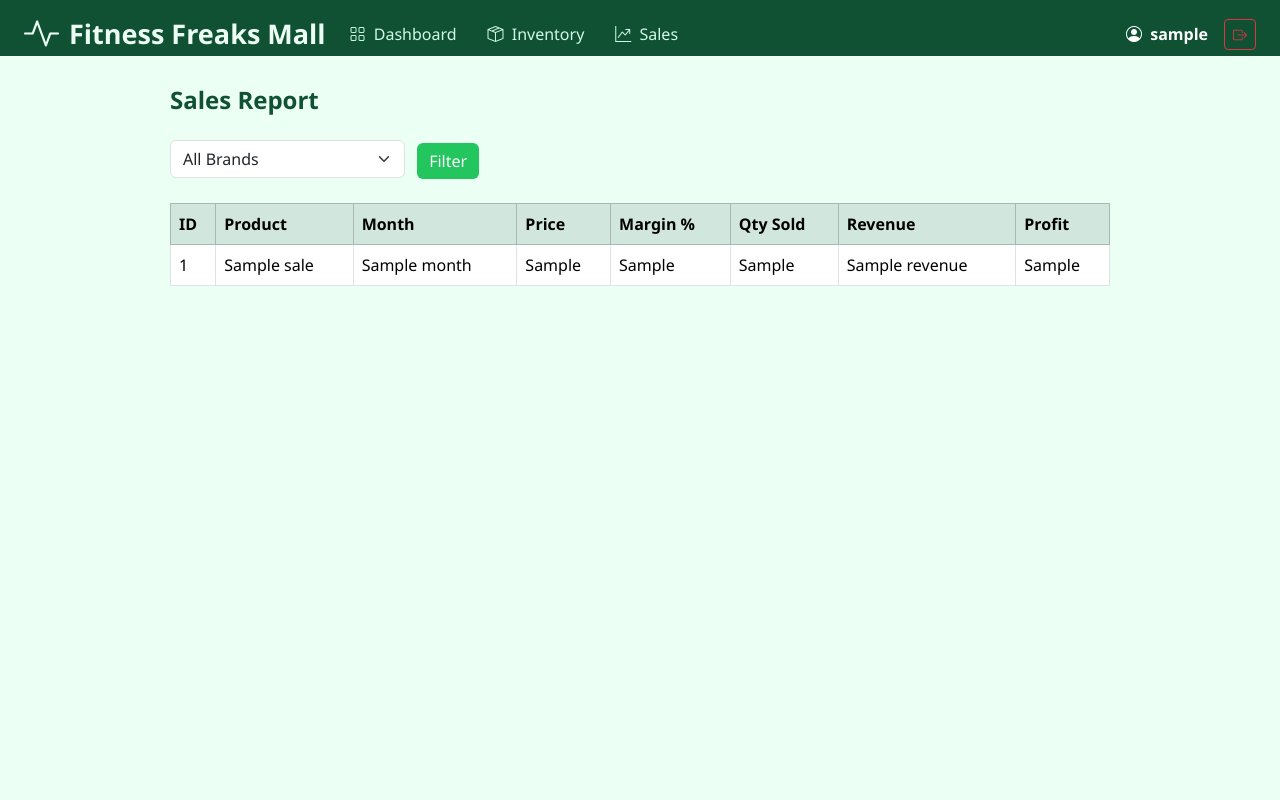
After one commit to wtwinds/Fitness_Mall, a Flask app: page /sales in a window 1280 px wide. The commit adds this page. Run offline with Flask 3, Linux system fonts and the light colour scheme; the visitor is signed in with stand-in values (Sample User, id 1); a database or web service that is not in the repository returns one stand-in record (values such as "Sample title").

Commit message:
sales commit

```diff
--- a/app.py
+++ b/app.py
@@ -10,6 +10,8 @@ client = MongoClient(config.MONGO_URI)
 db = client[config.DB_NAME]
 users_col = db["users"]
 inventory_col = db["inventory"]
+sales_col = db["sales"]
+
 
 # ---------- LOGIN ----------
 @app.route("/", methods=["GET", "POST"])
@@ -90,6 +92,49 @@ def inventory():
         items=items
     )
 
+# ---------- SALES ----------
+@app.route("/sales")
+def sales():
+    if "user" not in session:
+        return redirect("/")
+
+    brand = request.args.get("brand")
+
+    brand_prefix = {
+        "NIKE": "^NK",
+        "PUMA": "^PU",
+        "ADIDAS": "^AD",
+        "REEBOK": "^RB",
+        "LOTTO": "^LO",
+        "NIVIA": "^NV",
+        "CAMPUS": "^CP",
+        "REDTAPE": "^RT",
+        "LIFELONG": "^LL",
+        "JASPO": "^JS"
+    }
+
+    query = {}
+
+    if brand and brand in brand_prefix:
+        prefix = brand_prefix[brand]
+
+        query = {
+            "$or": [
+                {"ID": {"$regex": prefix}},
+                {"Product ID": {"$regex": prefix}}
+            ]
+        }
+
+    items = list(sales_col.find(query, {"_id": 0}))
+
+    return render_template(
+        "sales.html",
+        user=session["user"],
+        items=items,
+        selected_brand=brand
+    )
+
+
 # ---------- LOGOUT ----------
 @app.route("/logout")
 def logout():
--- a/templates/navbar.html
+++ b/templates/navbar.html
@@ -33,6 +33,11 @@
             <a href="/inventory" class="mall-link">
                 <i class="bi bi-box-seam me-1"></i> Inventory
             </a>
+
+            <a href="/sales" class="mall-link">
+                <i class="bi bi-graph-up-arrow me-1"></i> Sales
+            </a>
+
         </div>
 
         <!-- Right Side -->
--- /dev/null
+++ b/templates/sales.html
@@ -0,0 +1,80 @@
+<!DOCTYPE html>
+<html lang="en">
+
+<head>
+    <meta charset="UTF-8">
+    <title>Sales</title>
+
+    <link href="https://cdn.jsdelivr.net/npm/bootstrap@5.3.2/dist/css/bootstrap.min.css" rel="stylesheet">
+    <link rel="stylesheet" href="/static/css/style.css">
+</head>
+
+<body class="light-page">
+
+    {% include "navbar.html" %}
+
+    <div class="mall-container">
+
+        <h4 class="page-title">Sales Report</h4>
+
+        <!-- BRAND DROPDOWN -->
+        <form method="GET" action="/sales" class="mb-4">
+            <select name="brand" class="form-select w-25 d-inline">
+                <option value="">All Brands</option>
+                <option value="NIKE">NIKE</option>
+                <option value="PUMA">PUMA</option>
+                <option value="ADIDAS">ADIDAS</option>
+                <option value="REEBOK">REEBOK</option>
+                <option value="LOTTO">LOTTO</option>
+                <option value="NIVIA">NIVIA</option>
+                <option value="CAMPUS">CAMPUS</option>
+                <option value="REDTAPE">REDTAPE</option>
+                <option value="LIFELONG">LIFELONG</option>
+                <option value="JASPO">JASPO</option>
+            </select>
+
+            <button type="submit" class="btn btn-success ms-2">
+                Filter
+            </button>
+        </form>
+
+        {% if items and items|length > 0 %}
+        <div style="max-height:500px; overflow-y:auto;">
+            <table class="table table-bordered table-hover">
+                <thead class="table-success">
+                    <tr>
+                        <th>ID</th>
+                        <th>Product</th>
+                        <th>Month</th>
+                        <th>Price</th>
+                        <th>Margin %</th>
+                        <th>Qty Sold</th>
+                        <th>Revenue</th>
+                        <th>Profit</th>
+                    </tr>
+                </thead>
+                <tbody>
+                    {% for item in items %}
+                    <tr>
+                        <td>{{ item.get("ID") or item.get("Product ID") }}</td>
+                        <td>{{ item["Product Name"] }}</td>
+                        <td>{{ item["Month"] }}</td>
+                        <td>{{ item["Selling Price"] }}</td>
+                        <td>{{ item["Margin (%)"] }}</td>
+                        <td>{{ item["Quantity Sold"] }}</td>
+                        <td>{{ item["Revenue"] }}</td>
+                        <td>{{ item["Monthly Profit"] }}</td>
+                    </tr>
+                    {% endfor %}
+                </tbody>
+            </table>
+        </div>
+        {% else %}
+        <p class="text-muted">No sales data found.</p>
+        {% endif %}
+
+    </div>
+
+</body>
+
+</html>
```
